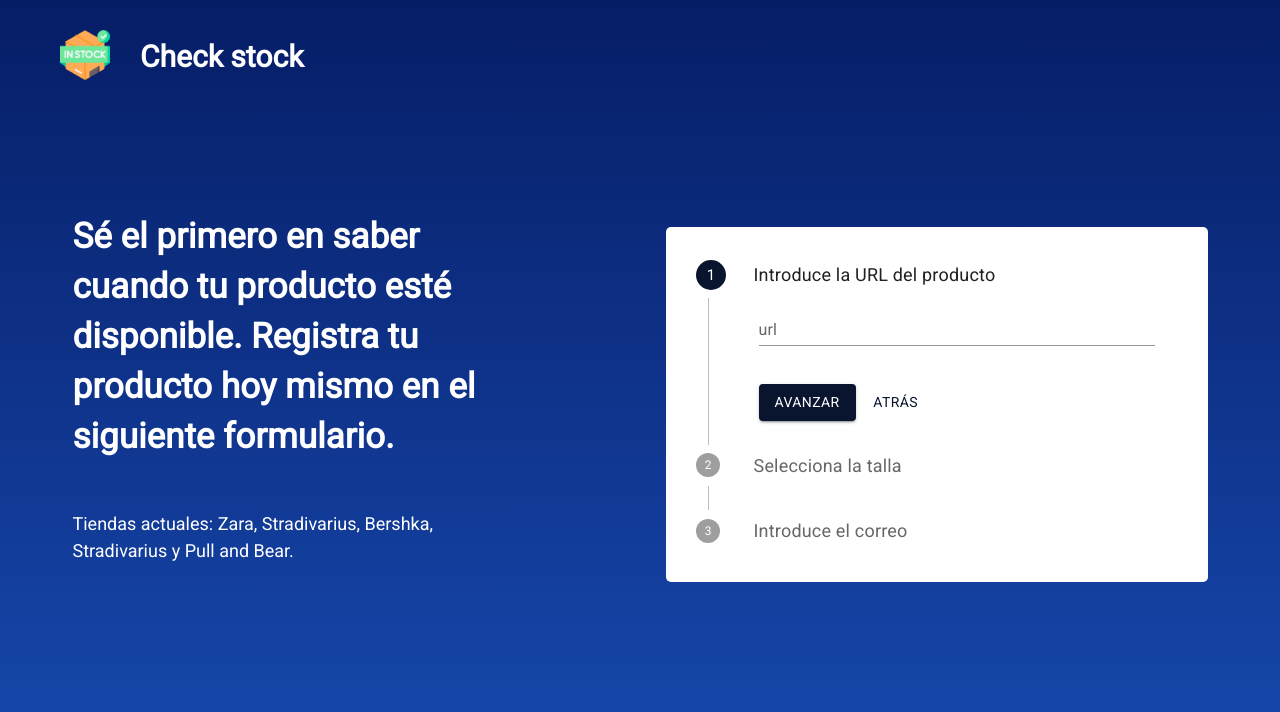
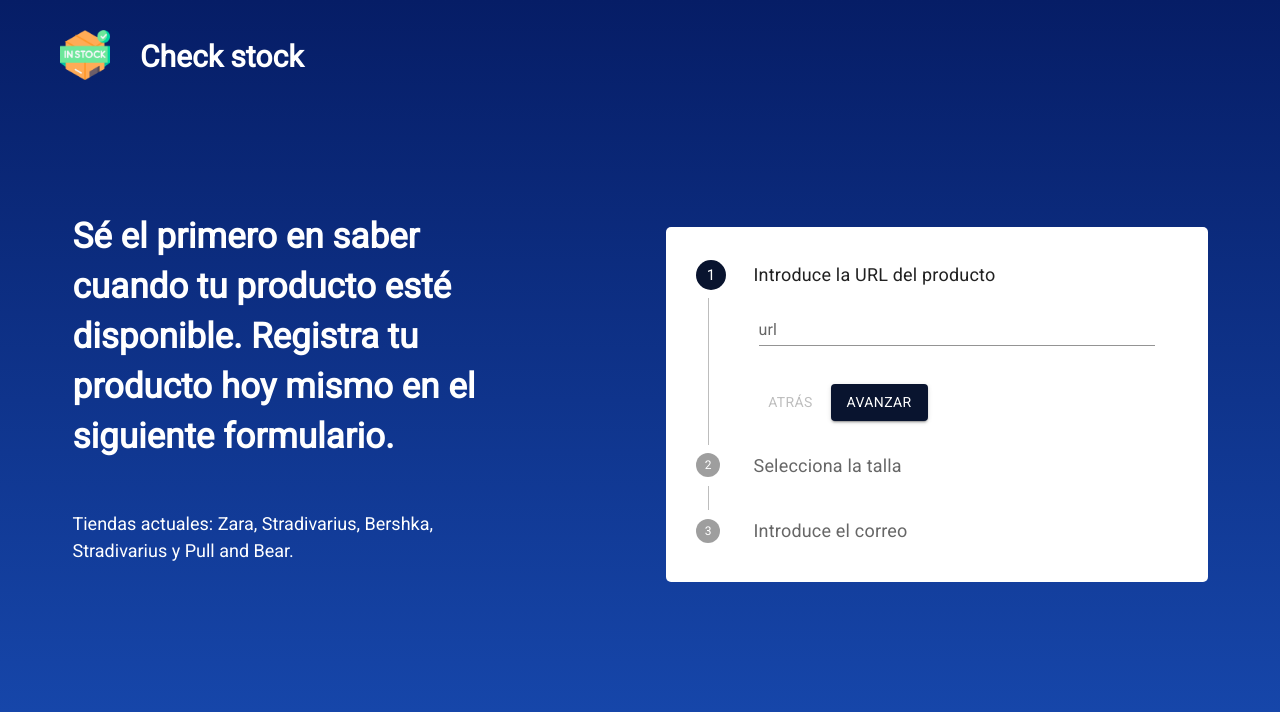
Before and after one commit to Pdominguez15/check-stock-size, a Next.js app: page / in a window 1280 px wide. Shown: the top 712 px of the page. Built offline with nearby package versions, Linux system fonts and the light colour scheme.

Commit message:
Improve styles

```diff
--- a/app/components/stepper/components/customStep.jsx
+++ b/app/components/stepper/components/customStep.jsx
@@ -16,6 +16,13 @@ export default function CustomStep({
         {step.component}
         <div className={styles.buttonsContainer}>
           <Button
+            disabled={step.id === 0}
+            onClick={handleBack}
+            sx={{ mt: 1, mr: 1 }}
+          >
+            Atrás
+          </Button>
+          <Button
             type={step.id === length - 1 ? "submit" : "button"}
             variant="contained"
             onClick={
@@ -29,13 +36,6 @@ export default function CustomStep({
           >
             {step.id === length - 1 ? "Enviar alerta" : "Avanzar"}
           </Button>
-          <Button
-            disabled={step.id === 0}
-            onClick={handleBack}
-            sx={{ mt: 1, mr: 1 }}
-          >
-            Atrás
-          </Button>
         </div>
       </StepContent>
     </Step>
--- a/app/components/stepper/components/customStep.module.css
+++ b/app/components/stepper/components/customStep.module.css
@@ -27,7 +27,7 @@
   background-color: #09142f;
 }
 
-.buttonsContainer :global .MuiButton-root.MuiButton-text {
+.buttonsContainer :global .MuiButton-root.MuiButton-text:not(:disabled) {
   color: #09142f;
 }
 
```
